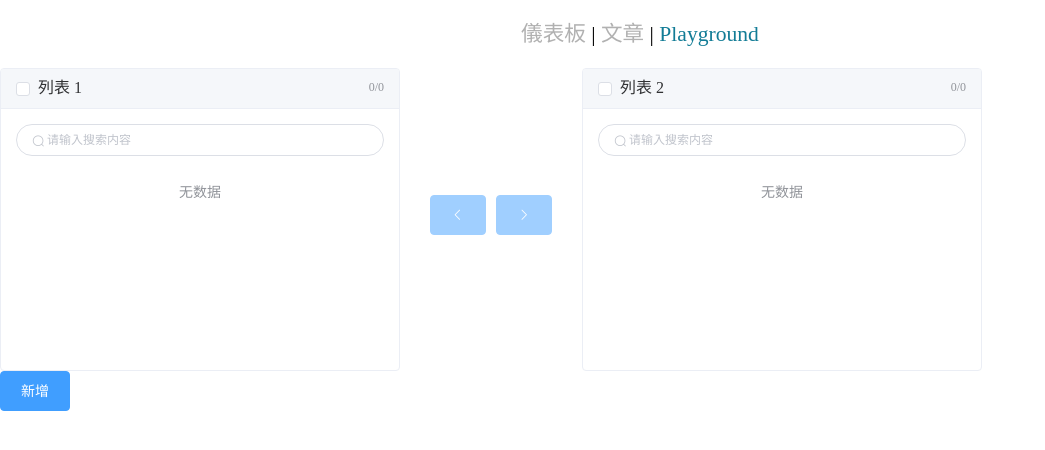
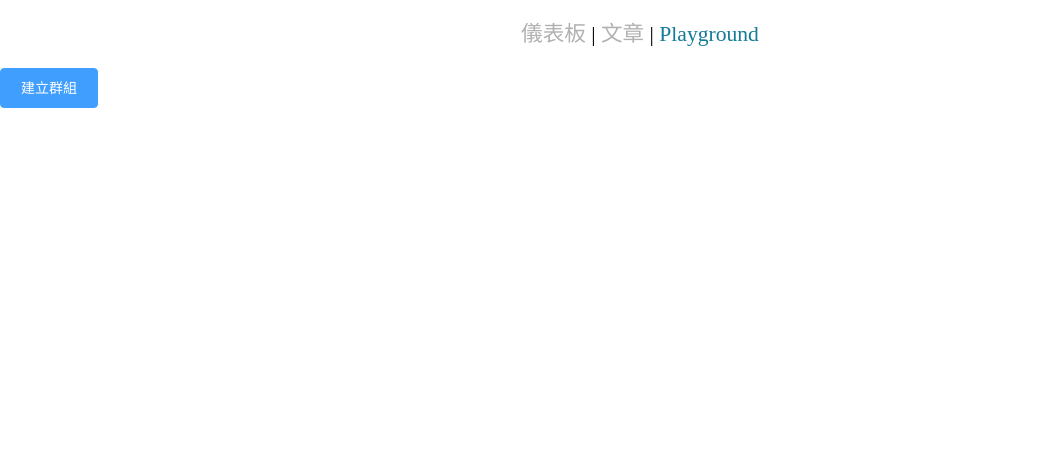
Before and after one commit to handred800/bahamut-pie, a Vue app: page /playground in a window 1280 px wide. Shown: the top 450 px of the page, without its empty margins (0-1045 px from the left). Built offline with nearby package versions, Linux system fonts and the light colour scheme; a web font is replaced by a local one.

Commit message:
transferBox初步完成

```diff
--- a/src/components/transferBox.vue
+++ b/src/components/transferBox.vue
@@ -1,36 +1,45 @@
 <template>
-  <div>
-    <el-transfer filterable v-model="transferTemp" :data="transferData"></el-transfer>
-    <el-button type="primary" @click="returnTemp">新增</el-button>
-  </div>
+  <el-form>
+    <el-form-item label="群組名稱">
+      <el-input v-model="transferTempName" placeholder="請輸入群組名稱"></el-input>
+    </el-form-item>
+    <el-form-item>
+      <el-transfer filterable v-model="transferTemp" :data="transferData" :titles="['可選文章', transferTempName]"></el-transfer>
+    </el-form-item>
+    <el-form-item>
+      <el-button type="primary" @click="returnTemp" :disabled="transferTempName === '' || transferTemp.length <= 0">新增</el-button>
+    </el-form-item>
+  </el-form>
 </template>
 <style lang="scss">
 .el-transfer {
   margin: auto;
 }
 .el-transfer-panel {
-  width: 400px;
+  width: 450px;
 }
 </style>
 <script>
 export default {
   props: ['inputData'],
   data() {
-    const generateData = () => {
-      const data = this.inputData.map((item, index) => ({
-        key: `${item.meta.date}${index}`,
+    return {
+      transferTemp: [],
+      transferTempName: '',
+    };
+  },
+  computed: {
+    transferData() {
+      const data = this.inputData.map((item) => ({
+        key: `${item.id}`,
         label: item.title,
       }));
       return data;
-    };
-    return {
-      transferData: generateData(),
-      transferTemp: [],
-    };
+    },
   },
   methods: {
     returnTemp() {
-      this.$emit('returnData', this.transferTemp);
+      this.$emit('returnData', this.transferTemp, this.transferTempName);
     },
   },
 };
--- a/src/views/landing.vue
+++ b/src/views/landing.vue
@@ -3,7 +3,7 @@
     <form class="card" @submit.prevent="searchUser">
       <div class="form-inline">
         <input type="text" class="form-input" placeholder="請輸入巴哈ID" v-model="ownerId" required/>
-        <button type="submit" class="btn btn-primary">上車！</button>
+        <el-button type="primary">上車！</el-button>
       </div>
     </form>
   </div>
@@ -13,11 +13,13 @@
 export default {
   data() {
     return {
+      isLoading: false,
       ownerId: '',
     };
   },
   methods: {
     searchUser() {
+      this.isLoading = true;
       this.$emit('search', this.ownerId);
     },
   },
--- a/src/views/playground.vue
+++ b/src/views/playground.vue
@@ -1,16 +1,16 @@
 <template>
 <div>
-  <transfer-box :inputData="transferOther" @returnData="createGroup"></transfer-box>
+  <ul v-for="(groupArticles, groupName) in groups" :key="groupName">
+    <h3>{{groupName}}</h3>
+    <li v-for="article in groupArticles" :key="article.id">{{article.title}}</li>
+    <el-button type="danger" @click="deleteGroup(groupName)">刪除群組</el-button>
+  </ul>
+  <el-dialog title="建立群組" :visible.sync="dialogVisible" width="80%" :destroy-on-close="true">
+    <transfer-box :inputData="other" @returnData="createGroup"></transfer-box>
+  </el-dialog>
+  <el-button type="primary" @click="dialogVisible = true">建立群組</el-button>
 </div>
 </template>
-<style lang="scss">
-  .el-transfer{
-    margin: auto;
-  }
-  .el-transfer-panel{
-    width: 400px;
-  }
-</style>
 <script>
 import transferBox from '../components/transferBox.vue';
 
@@ -19,21 +19,38 @@ export default {
   components: { transferBox },
   data() {
     return {
-      transferOther: [],
+      dialogVisible: false,
+      other: [],
+      groups: {},
     };
   },
   methods: {
-    createGroup(temp) {
-      console.log(temp);
+    createGroup(tempIdArray, tempName) {
+      const vm = this;
+      const tempGroup = [];
+      vm.dialogVisible = false;
+
+      tempIdArray.forEach((tempId) => {
+        const targetIndex = vm._.findIndex(vm.other, (otherItem) => otherItem.id === tempId);
+        const target = vm.other.splice(targetIndex, 1);
+        tempGroup.push(...target);
+      });
+
+      vm.$set(vm.groups, tempName, tempGroup);
+    },
+    deleteGroup(groupName) {
+      console.log(this.groups[groupName]);
+      this.other = [...this.other, ...this.groups[groupName]];
+      this.$delete(this.groups, groupName);
     },
   },
   watch: {
     articlesData() {
-      this.transferOther = this._.cloneDeep(this.articlesData);
+      this.other = this._.cloneDeep(this.articlesData);
     },
   },
   created() {
-    this.transferOther = this._.cloneDeep(this.articlesData);
+    this.other = this._.cloneDeep(this.articlesData);
   },
 };
 </script>
```
Also changed, not shown: 1 other file (tests, documents, lock files or other folders).
